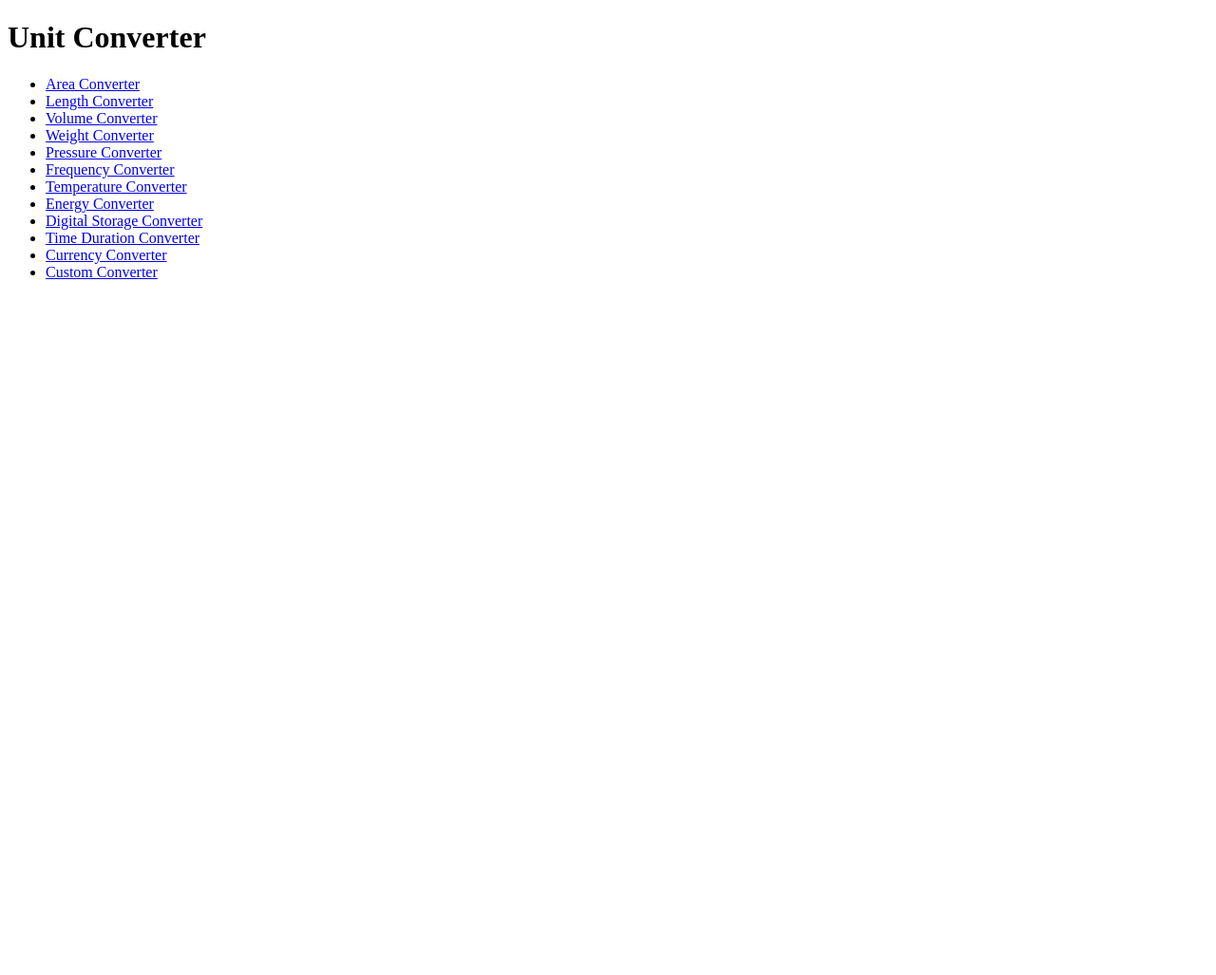
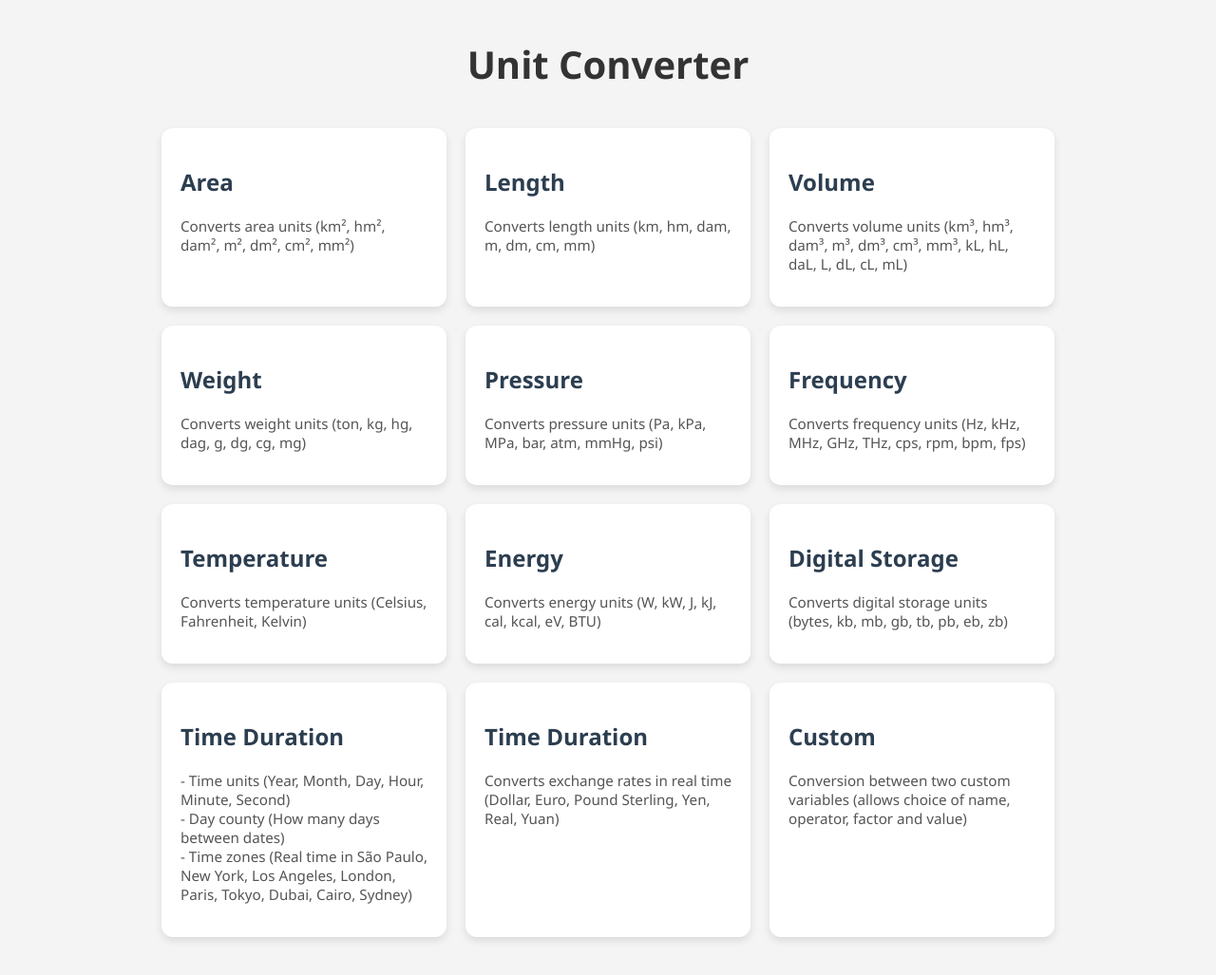
Before and after one commit to mariaeduardapj/unit-converter, a Flask app: page / in a window 1280 px wide. Shown: the whole page at 95% size. Before the commit the page ends 294 px from the top, so only its background shows below. Run offline with Flask 3, Linux system fonts and the light colour scheme.

Commit message:
style: Add css to the file index.html

```diff
--- a/templates/index.html
+++ b/templates/index.html
@@ -4,22 +4,59 @@
     <meta charset="UTF-8">
     <meta name="viewport" content="width=device-width, initial-scale=1.0">
     <title>Unit Converter</title>
+    <link rel="stylesheet" href="{{ url_for('static', filename='style.css') }}">
 </head>
 <body>
     <h1>Unit Converter</h1>
-    <ul>
-        <li><a href="/area">Area Converter</a></li>
-        <li><a href="/length">Length Converter</a></li>
-        <li><a href="/volume">Volume Converter</a></li>
-        <li><a href="/weight">Weight Converter</a></li>
-        <li><a href="/pressure">Pressure Converter</a></li>
-        <li><a href="/frequency">Frequency Converter</a></li>
-        <li><a href="/temperature">Temperature Converter</a></li>
-        <li><a href="/energy">Energy Converter</a></li>
-        <li><a href="/digital_storage">Digital Storage Converter</a></li>
-        <li><a href="/time_duration">Time Duration Converter</a></li>
-        <li><a href="/currency">Currency Converter</a></li>
-        <li><a href="/custom">Custom Converter</a></li>
-    </ul>
+    <div class="card-container">
+        <div class="card">
+            <h2><a href="/area">Area</a></h2>
+            <p>Converts area units (km², hm², dam², m², dm², cm², mm²)</p>
+        </div>
+        <div class="card">
+            <h2><a href="/length">Length</a></h2>
+            <p>Converts length units (km, hm, dam, m, dm, cm, mm)</p>
+        </div>
+        <div class="card">
+            <h2><a href="/volume">Volume</a></h2>
+            <p>Converts volume units (km³, hm³, dam³, m³, dm³, cm³, mm³, kL, hL, daL, L, dL, cL, mL)</p>
+        </div>
+        <div class="card">
+            <h2><a href="/weight">Weight</a></h2>
+            <p>Converts weight units (ton, kg, hg, dag, g, dg, cg, mg)</p>
+        </div>
+        <div class="card">
+            <h2><a href="/pressure">Pressure</a></h2>
+            <p>Converts pressure units (Pa, kPa, MPa, bar, atm, mmHg, psi)</p>
+        </div>
+        <div class="card">
+            <h2><a href="/frequency">Frequency</a></h2>
+            <p>Converts frequency units (Hz, kHz, MHz, GHz, THz, cps, rpm, bpm, fps)</p>
+        </div>
+        <div class="card">
+            <h2><a href="/temperature">Temperature</a></h2>
+            <p>Converts temperature units (Celsius, Fahrenheit, Kelvin)</p>
+        </div>
+        <div class="card">
+            <h2><a href="/energy">Energy</a></h2>
+            <p>Converts energy units (W, kW, J, kJ, cal, kcal, eV, BTU)</p>
+        </div>
+        <div class="card">
+            <h2><a href="/digital_storage">Digital Storage</a></h2>
+            <p>Converts digital storage units (bytes, kb, mb, gb, tb, pb, eb, zb)</p>
+        </div>
+        <div class="card">
+            <h2><a href="/time_duration">Time Duration</a></h2>
+            <p>- Time units (Year, Month, Day, Hour, Minute, Second)<br>- Day county (How many days between dates)<br>- Time zones (Real time in São Paulo, New York, Los Angeles, London, Paris, Tokyo, Dubai, Cairo, Sydney)</p>
+        </div>
+        <div class="card">
+            <h2><a href="/currency">Time Duration</a></h2>
+            <p>Converts exchange rates in real time (Dollar, Euro, Pound Sterling, Yen, Real, Yuan)</p>
+        </div>
+        <div class="card">
+            <h2><a href="/custom">Custom</a></h2>
+            <p>Conversion between two custom variables (allows choice of name, operator, factor and value)</p>
+        </div>
+    </div>
 </body>
 </html>
```
